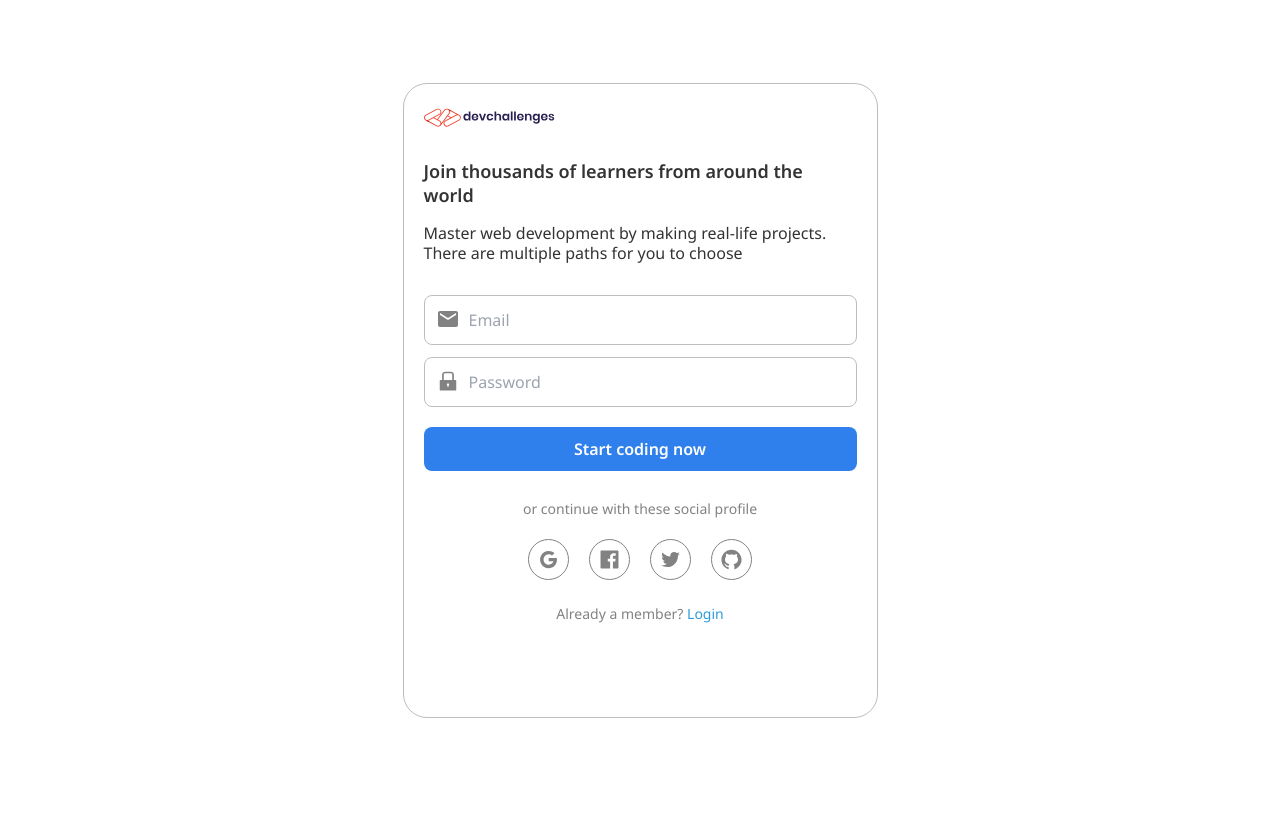
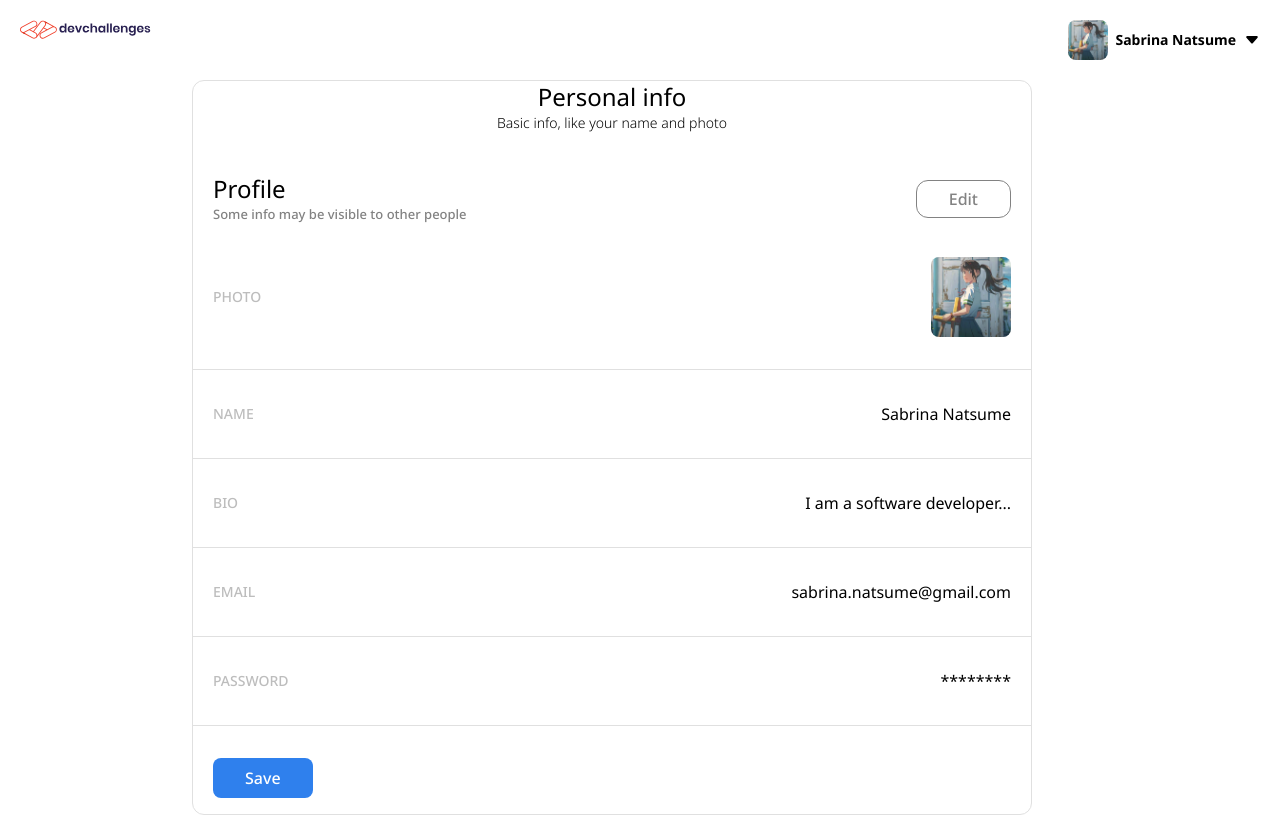
Before and after one commit to ronaldlamdev/login-authentication, a React (Vite) app: page / in a window 1280 px wide. Before the commit the page ends 800 px from the top, so only its background shows below. Built offline with nearby package versions, Linux system fonts and the light colour scheme.

Commit message:
added animations to save and edit button

```diff
--- a/src/App.tsx
+++ b/src/App.tsx
@@ -4,7 +4,7 @@ import Profile from "./assets/sections/Profile"
 const App = () => {
   return (
     <>
-      <Main />
+      <Profile />
     </>
   )
 }
--- a/src/assets/sections/Profile.tsx
+++ b/src/assets/sections/Profile.tsx
@@ -17,11 +17,13 @@ const Profile = () => {
     <div className=''>
       {/* Header */}
       <header className='p-5 flex justify-between relative'>
-        <img src={Logo} alt="logo"/>
+        <a href='/'>
+          <img src={Logo} alt="logo"/>
+        </a>
         <div className='flex items-center gap-2'>
           <img src={Pfp} alt='profile picture' className='w-10 h-10 rounded-lg'/>
           <h1 className='hidden md:flex text-sm font-bold'>Sabrina Natsume</h1>
-          {menu ? <BsFillCaretUpFill onClick={handleMenu} className='hidden md:flex'/> : <BsFillCaretDownFill onClick={handleMenu} className='hidden md:flex'/>}
+          {menu ? <BsFillCaretUpFill onClick={handleMenu} className='hidden md:flex cursor-pointer'/> : <BsFillCaretDownFill onClick={handleMenu} className='hidden md:flex cursor-pointer'/>}
         </div>
         <div className={menu ? 'hidden md:flex md:flex-col md:justify-evenly absolute right-[4.5px] top-20 w-[184px] h-[174px] border border-[#E0E0E0] rounded-xl' : 'hidden'}>
           <div className='flex py-2 px-3 duration-300 cursor-pointer hover:bg-[#F2F2F2] items-center gap-2 text-[#4F4F4F] text-sm font-medium'>
@@ -52,7 +54,7 @@ const Profile = () => {
               Some info may be visible to other people
             </h2>
           </div>
-          <button className='text-[#828282] font-medium rounded-xl px-8 py-[.375rem] border-[#828282] border'>
+          <button className='text-[#828282] hover:bg-[#828282] hover:text-white duration-300 font-medium rounded-xl px-8 py-[.375rem] border-[#828282] border'>
             Edit
           </button>
         </div>
@@ -79,7 +81,7 @@ const Profile = () => {
             <h3 className='text-[#BDBDBD] font-medium text-sm'>PASSWORD</h3>
             <h3>********</h3>
           </div>
-          <button className='font-medium ml-5 mt-8 text-[#fff] bg-[#2F80ED] rounded-lg px-8 py-2'>
+          <button className='font-medium hover:opacity-80 duration-300 ml-5 mt-8 text-[#fff] bg-[#2F80ED] rounded-lg px-8 py-2'>
             Save
           </button>
         </div>
```
